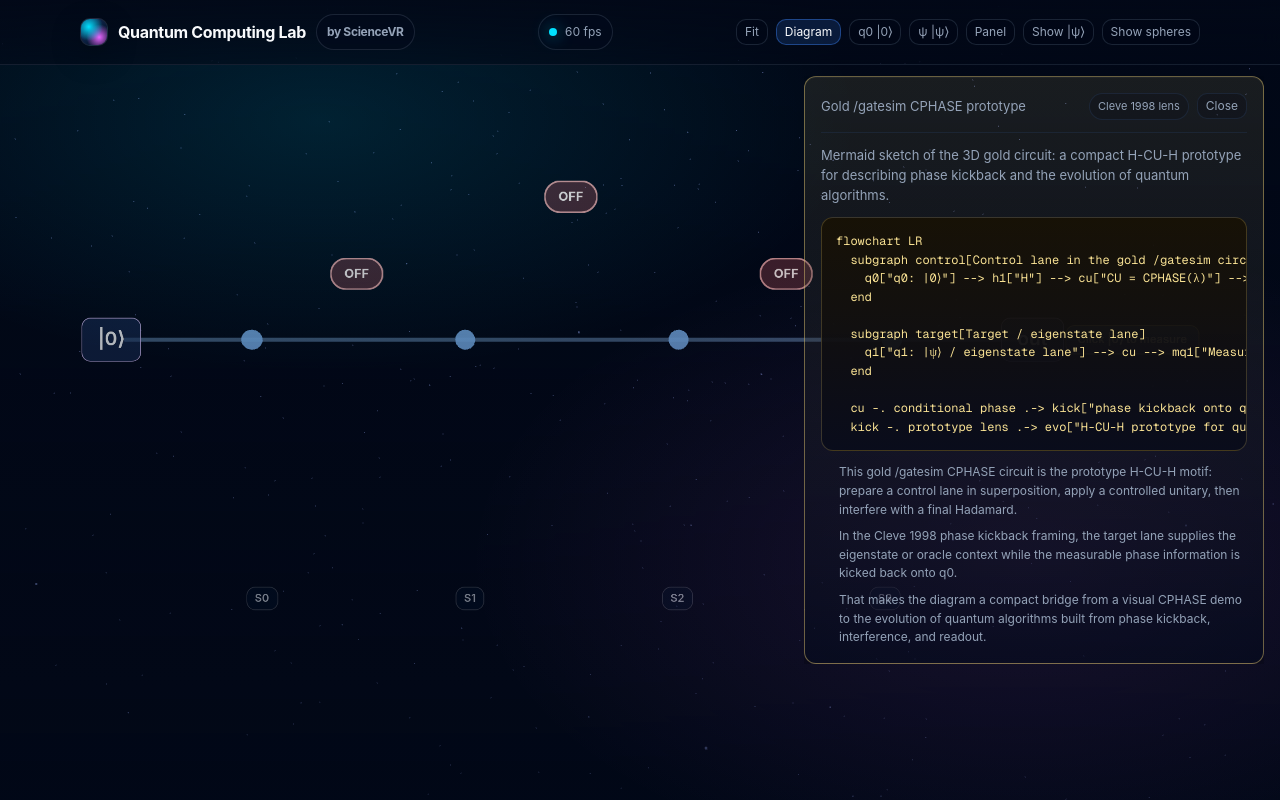
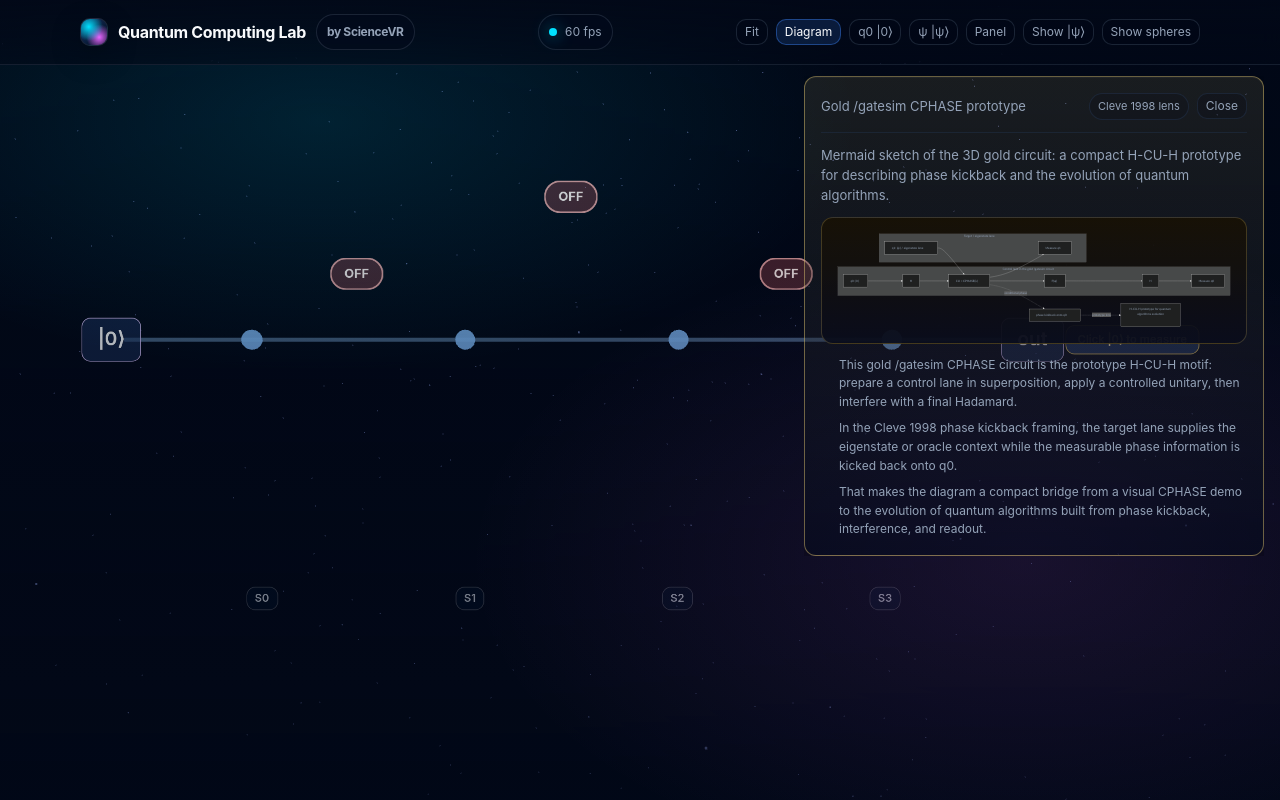
Before and after one commit to jackylee0424/quantum-computing-lab, a Next.js app in the folder hosting/: page /gatesim in a window 1280 px wide. Both pictures are taken after a click on the button "Diagram". Built offline with nearby package versions, Linux system fonts and the light colour scheme.

Commit message:
fix: render gatesim mermaid diagram

```diff
--- a/hosting/app/gatesim/gatesim.css
+++ b/hosting/app/gatesim/gatesim.css
@@ -212,17 +212,27 @@
   line-height: 1.55;
 }
 
-.gatesim-page .gs-mermaid-pre {
+.gatesim-page .gs-mermaid-render {
   margin: 0;
   padding: 14px;
   border-radius: 12px;
   overflow-x: auto;
-  white-space: pre;
   border: 1px solid hsla(46 90% 72% / 0.20);
   background: linear-gradient(180deg, rgba(24, 18, 5, 0.92), rgba(10, 13, 28, 0.94));
-  color: hsla(46 90% 78% / 1);
-  font-size: 12px;
-  line-height: 1.55;
+}
+
+.gatesim-page .gs-mermaid-render > div {
+  min-width: max-content;
+}
+
+.gatesim-page .gs-mermaid-render svg {
+  display: block;
+  height: auto;
+  max-width: 100%;
+}
+
+.gatesim-page .gs-mermaid-render svg text {
+  max-width: 100%;
 }
 
 .gatesim-page .gs-mermaid-notes {
--- a/hosting/app/gatesim/page.tsx
+++ b/hosting/app/gatesim/page.tsx
@@ -5,6 +5,7 @@ import * as THREE from "three"
 import "./gatesim.css"
 import { CPHASE_PROTOTYPE_MERMAID, CPHASE_PROTOTYPE_NOTES } from "../../lib/gatesim-cphase-prototype"
 import { computeGateSimCircuit } from "../../lib/gatesim-circuit"
+import { MermaidDiagram } from "../../components/mermaid-diagram"
 
 // ── Complex number helpers ──────────────────────────────────────────────────
 function C(re: number, im = 0) { return { re, im } }
@@ -1967,7 +1968,11 @@ export default function GateSimPage() {
                 <p className="gs-mermaid-lead">
                   Mermaid sketch of the 3D gold circuit: a compact H-CU-H prototype for describing phase kickback and the evolution of quantum algorithms.
                 </p>
-                <pre className="gs-mermaid-pre" aria-label="Gold CPHASE Mermaid diagram">{CPHASE_PROTOTYPE_MERMAID}</pre>
+                <MermaidDiagram
+                  chart={CPHASE_PROTOTYPE_MERMAID}
+                  className="gs-mermaid-render"
+                  title="Gold CPHASE Mermaid diagram"
+                />
                 <ul className="gs-mermaid-notes">
                   {CPHASE_PROTOTYPE_NOTES.map((note) => (
                     <li key={note}>{note}</li>
--- /dev/null
+++ b/hosting/components/mermaid-diagram.tsx
@@ -0,0 +1,65 @@
+"use client";
+
+import { useEffect, useId, useState } from "react";
+import mermaid from "mermaid";
+
+type MermaidDiagramProps = {
+  chart: string;
+  className?: string;
+  title?: string;
+};
+
+let initialized = false;
+
+export function MermaidDiagram({ chart, className, title = "Mermaid diagram" }: MermaidDiagramProps) {
+  const reactId = useId();
+  const [svg, setSvg] = useState<string>("");
+  const [error, setError] = useState<string>("");
+
+  useEffect(() => {
+    let cancelled = false;
+
+    async function renderChart() {
+      try {
+        if (!initialized) {
+          mermaid.initialize({
+            startOnLoad: false,
+            securityLevel: "loose",
+            theme: "dark",
+          });
+          initialized = true;
+        }
+
+        const elementId = `mermaid-${reactId.replace(/[^a-zA-Z0-9_-]/g, "")}`;
+        const { svg: renderedSvg } = await mermaid.render(elementId, chart);
+        if (!cancelled) {
+          setSvg(renderedSvg);
+          setError("");
+        }
+      } catch (err) {
+        if (!cancelled) {
+          setError(err instanceof Error ? err.message : "Failed to render Mermaid diagram.");
+          setSvg("");
+        }
+      }
+    }
+
+    renderChart();
+    return () => {
+      cancelled = true;
+    };
+  }, [chart, reactId]);
+
+  return (
+    <div className={className}>
+      <pre aria-label="Gold CPHASE Mermaid source" hidden>{chart}</pre>
+      {svg ? (
+        <div aria-label={title} dangerouslySetInnerHTML={{ __html: svg }} />
+      ) : error ? (
+        <div role="alert">{error}</div>
+      ) : (
+        <div aria-label={`${title} loading`}>Rendering diagram…</div>
+      )}
+    </div>
+  );
+}
--- a/hosting/package.json
+++ b/hosting/package.json
@@ -21,6 +21,7 @@
     "@react-three/drei": "10.7.7",
     "@react-three/fiber": "9.6.0",
     "@vercel/analytics": "2.0.1",
+    "mermaid": "^11.14.0",
     "next": "16.2.3",
     "react": "19.2.5",
     "react-dom": "19.2.5",
```
Also changed, not shown: 2 other files (tests, documents, lock files or other folders).
